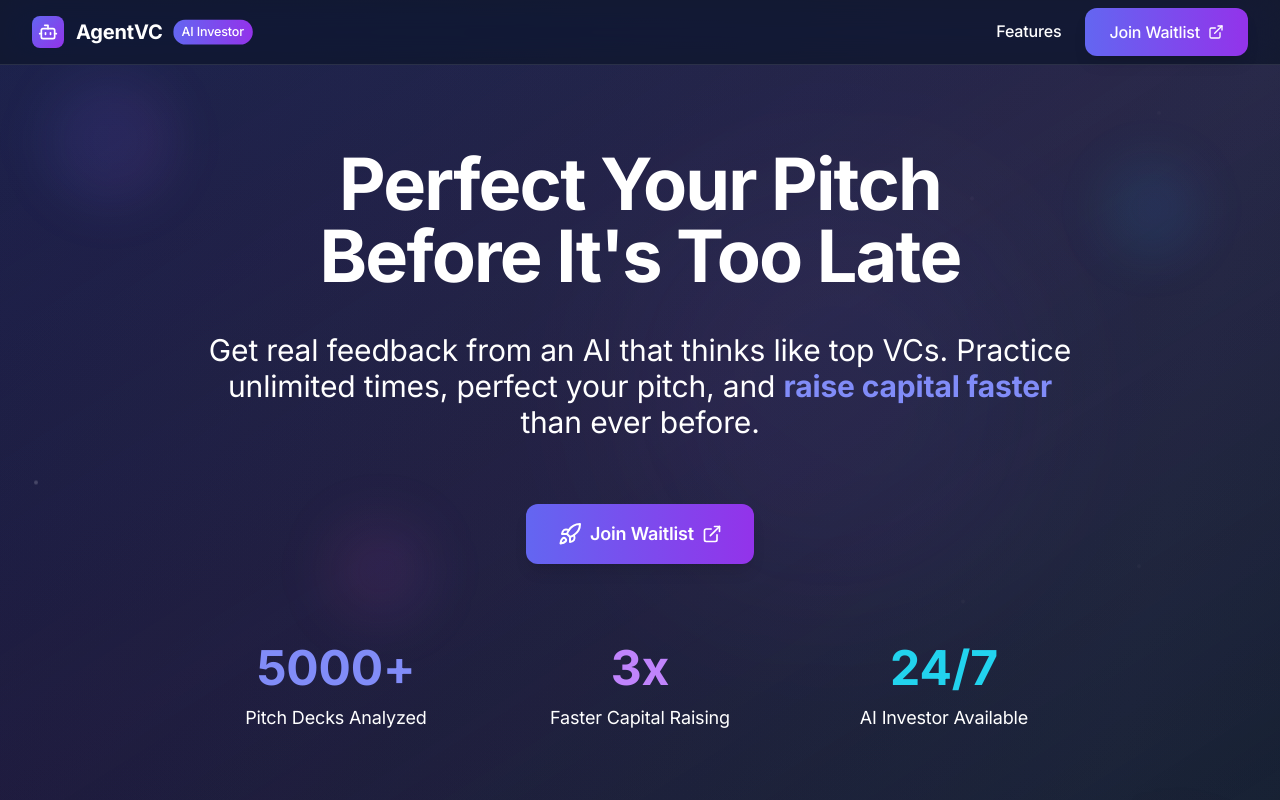
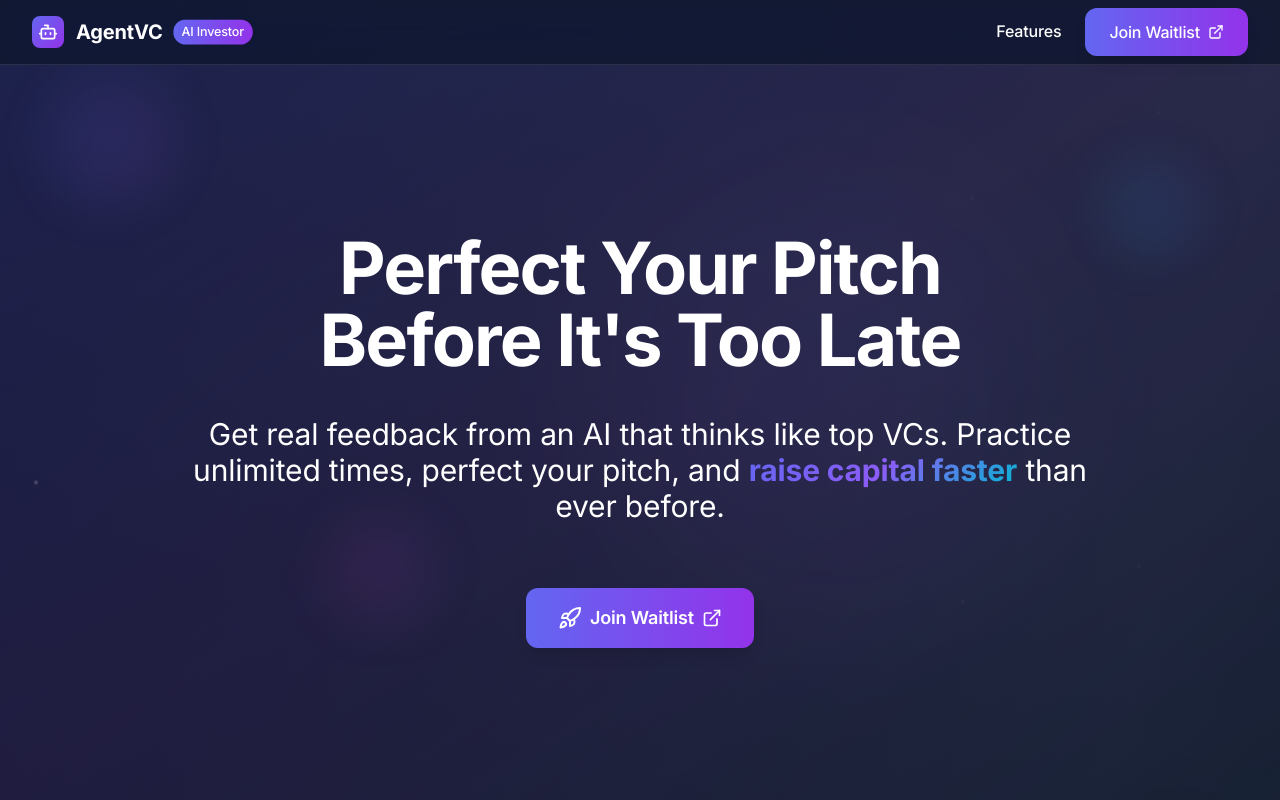
Before and after one commit to rohanvyas01/agentvc01, a React (Vite) app: page / in a window 1280 px wide. Shown: the top 800 px of the page. Built offline with nearby package versions, Linux system fonts and the light colour scheme.

Commit message:
Update Hero Section with Gradient and Remove Statistics

```diff
--- a/src/pages/LandingPage.tsx
+++ b/src/pages/LandingPage.tsx
@@ -209,10 +209,10 @@ const LandingPage: React.FC = () => {
               initial={{ opacity: 0, y: 20 }}
               animate={{ opacity: 1, y: 0 }}
               transition={{ delay: 0.4, duration: 0.8 }}
-              className="text-xl sm:text-2xl lg:text-3xl mb-12 sm:mb-16 max-w-4xl mx-auto text-white text-center leading-relaxed px-4"
+              className="text-xl sm:text-2xl lg:text-3xl mb-12 sm:mb-16 max-w-4xl mx-auto text-white text-center leading-relaxed"
             >
               Get real feedback from an AI that thinks like top VCs. Practice unlimited times,
-              perfect your pitch, and <span className="font-bold text-indigo-400">raise capital faster</span> than ever before.
+              perfect your pitch, and <span className="font-bold text-gradient-accent">raise capital faster</span> than ever before.
             </motion.div>
 
             {/* CTA Button - Positioned lower */}
@@ -220,34 +220,13 @@ const LandingPage: React.FC = () => {
               initial={{ opacity: 0, y: 20 }}
               animate={{ opacity: 1, y: 0 }}
               transition={{ delay: 0.6, duration: 0.8 }}
-              className="flex flex-col sm:flex-row gap-4 justify-center items-center mb-16 sm:mb-20 px-4"
+              className="flex flex-col sm:flex-row gap-4 justify-center items-center"
             >
               <GlassButton onClick={handleJoinWaitlist} className="w-full sm:w-auto text-xl px-10 py-5">
                 <Rocket className="w-5 h-5 sm:w-6 sm:h-6" />
                 Join Waitlist
                 <ExternalLink className="w-4 h-4 sm:w-5 sm:h-5" />
               </GlassButton>
-            </motion.div>
-
-            {/* Statistics - Positioned at bottom of hero */}
-            <motion.div
-              initial={{ opacity: 0, y: 20 }}
-              animate={{ opacity: 1, y: 0 }}
-              transition={{ delay: 0.8, duration: 0.8 }}
-              className="grid grid-cols-1 sm:grid-cols-3 gap-8 sm:gap-12 mt-16 sm:mt-20 px-4"
-            >
-              <div className="text-center">
-                <div className="text-3xl sm:text-4xl lg:text-5xl font-bold text-indigo-400 mb-3">5000+</div>
-                <div className="text-white text-base sm:text-lg">Pitch Decks Analyzed</div>
-              </div>
-              <div className="text-center">
-                <div className="text-3xl sm:text-4xl lg:text-5xl font-bold text-purple-400 mb-3">3x</div>
-                <div className="text-white text-base sm:text-lg">Faster Capital Raising</div>
-              </div>
-              <div className="text-center">
-                <div className="text-3xl sm:text-4xl lg:text-5xl font-bold text-cyan-400 mb-3">24/7</div>
-                <div className="text-white text-base sm:text-lg">AI Investor Available</div>
-              </div>
             </motion.div>
           </motion.div>
         </div>
```
